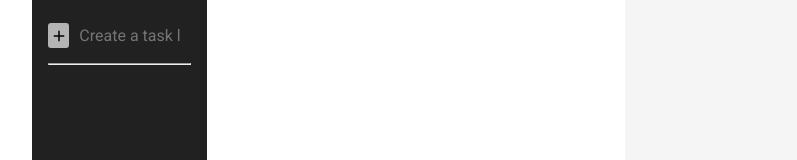
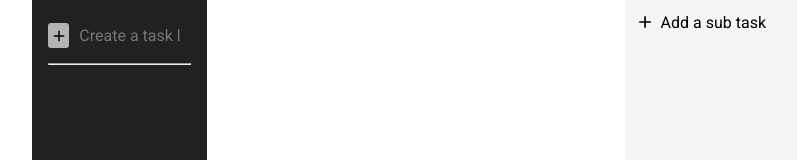
Before and after one commit to patrickiyog/todo-list-app, a React (Create React App) app: page / in a window 1280 px wide. Shown: the top 160 px of the page, without its empty margins (224-1021 px from the left). Built offline with nearby package versions, Linux system fonts and the light colour scheme.

Commit message:
create sub task form

```diff
--- a/src/App.css
+++ b/src/App.css
@@ -46,5 +46,5 @@ body {
 
 .right-side {
   width: 25%;
-  background-color: #f5f5f5;;
+  background-color: #f5f5f5;
 }
--- a/src/App.tsx
+++ b/src/App.tsx
@@ -1,4 +1,4 @@
-import React, { useState } from 'react';
+import React, { FC, useState } from 'react';
 import { TaskListsContext } from './context/TaskListsContext';
 import './App.css';
 import { TaskList } from './interfaces/TaskList';
@@ -6,8 +6,9 @@ import { Task } from './interfaces/Task';
 import TaskListForm from './components/TaskListForm/TaskListForm';
 import TaskListItem from './components/TaskListItem/TaskListItem';
 import DisplayTaskList from './components/DisplayTaskList/DisplayTaskList';
+import TaskPanel from './components/TaskPanel/TaskPanel';
 
-const App: React.FC = () => {
+const App: FC = () => {
 
   const [taskLists, setTaskLists] = useState<TaskList[]>([]);
 
@@ -41,7 +42,9 @@ const App: React.FC = () => {
               setSelectedTask={setSelectedTask}
             />
           </div>
-          <div className="right-side"></div>
+          <div className="right-side">
+            <TaskPanel task={selectedTask} />
+          </div>
         </div>
       </div>
     </TaskListsContext.Provider>
--- /dev/null
+++ b/src/components/SubTaskForm/SubTaskForm.css
@@ -0,0 +1,22 @@
+.subtask-form {
+  display: flex;
+  flex-direction: row;
+  align-items: center;
+  font-size: 24px;
+  margin: 10px;
+}
+
+.subtask-form .icon {
+    margin-right: 5px;
+}
+
+.subtask-form input {
+  font-size: 16px;
+  background-color: transparent;
+  border: none;
+  outline: none;
+}
+
+.subtask-form input::placeholder {
+  opacity: 1;
+}
--- /dev/null
+++ b/src/components/SubTaskForm/SubTaskForm.tsx
@@ -0,0 +1,16 @@
+import React from 'react';
+import './SubTaskForm.css';
+import { MdAdd } from "react-icons/md";
+
+const SubTaskForm = () => {
+    return (
+        <div className="subtask-form">
+            <MdAdd className="icon" />
+            <div className="input-container">
+                <input placeholder="Add a sub task" />
+            </div>
+        </div>
+    );
+}
+
+export default SubTaskForm;
--- /dev/null
+++ b/src/components/TaskPanel/TaskPanel.css
@@ -0,0 +1,3 @@
+.task-panel {
+    width: 100%;
+}
--- /dev/null
+++ b/src/components/TaskPanel/TaskPanel.tsx
@@ -0,0 +1,18 @@
+import React from 'react';
+import './TaskPanel.css';
+import SubTaskForm from '../SubTaskForm/SubTaskForm';
+import { Task } from '../../interfaces/Task';
+
+interface Props {
+    task: Task | null;
+}
+
+const TaskPanel = ({ task }: Props) => {
+    return (
+        <div className="task-panel">
+            <SubTaskForm />
+        </div>
+    );
+}
+
+export default TaskPanel;
```
